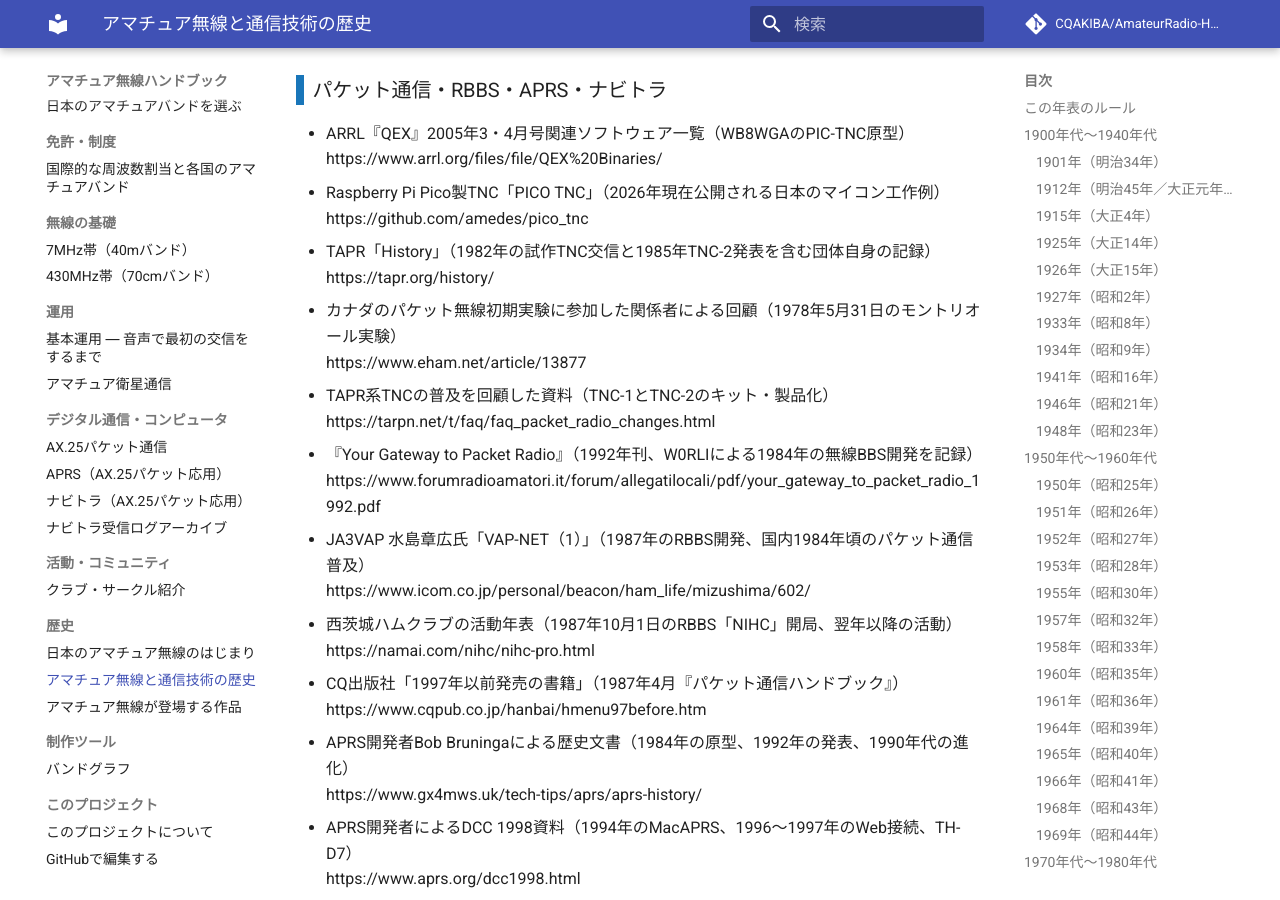
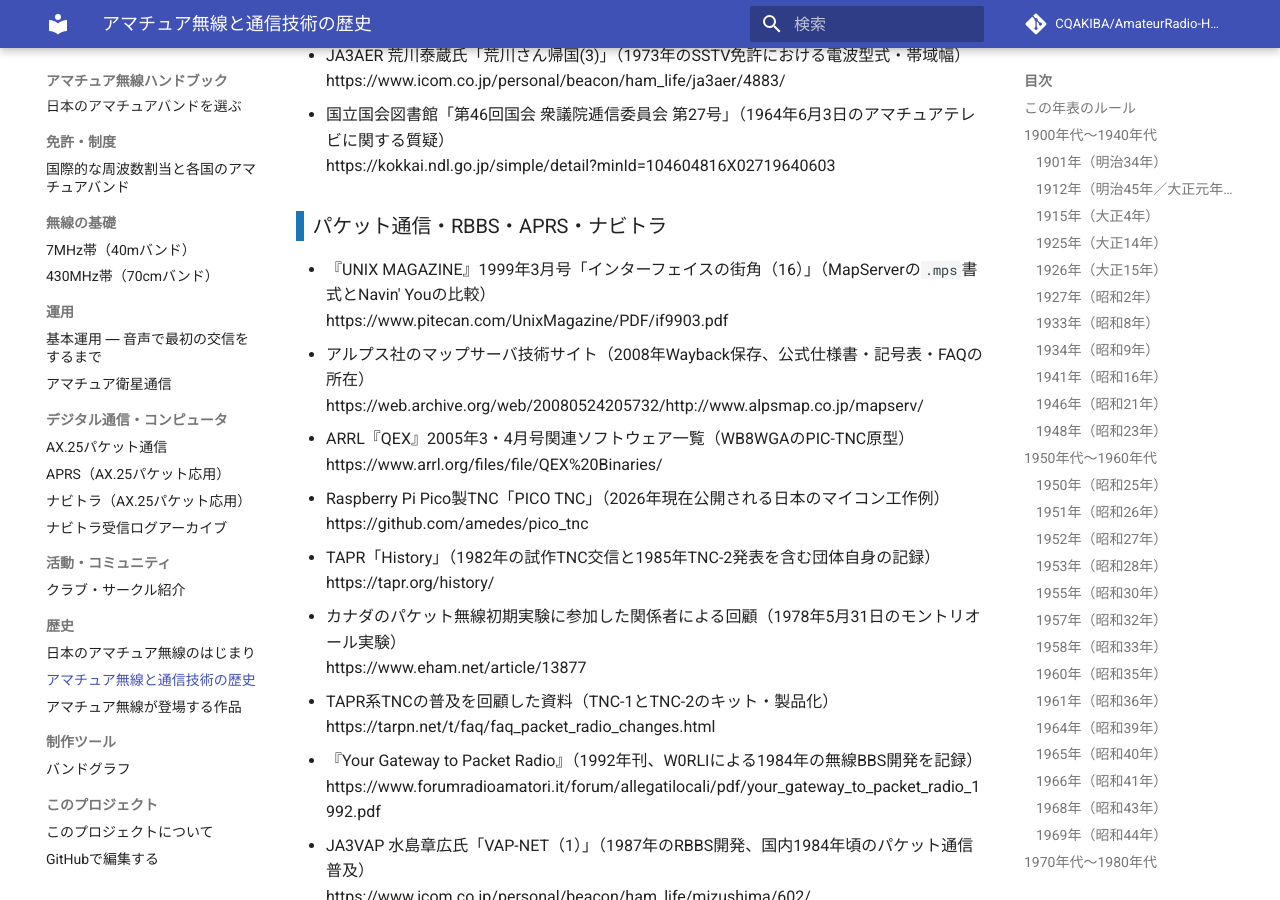
Before and after one commit to CQAKIBA/AmateurRadio-Handbook, an MkDocs documentation site: the page built from docs/15_歴史/history.md, in a window 1280 px wide and 900 px high, scrolled down 19015 px. Built offline with MkDocs 1.6.1 and Material for MkDocs 9.7.7, drawn with Linux system fonts in a browser that asks for light colours; comment, search, counter and statistics services are not loaded; some of the changed text lies outside the part shown.

Commit message:
docs: 1999年に公開されたアルプスMapServerスクリプトを電子地図史に記録

```diff
--- a/docs/15_歴史/history.md
+++ b/docs/15_歴史/history.md
@@ -290,6 +290,7 @@
 
 ### 1999年（平成11年）
 
+- **3月 [電子地図・アマチュア無線]** 『UNIX MAGAZINE』の「インターフェイスの街角」で、アルプス社の**マップサーバスクリプト（`.mps`）**とソニーのNavin' You用位置表示スクリプトが紹介されました。地図自体は利用者のPCに置き、インターネットでは座標・文字・記号の情報だけを交換する方式です。この仕組みは後に、ナビトラの受信情報を全国の電子地図に表示するシステムにも利用されました（[ナビトラ受信ログアーカイブ](../07_デジタル通信・コンピュータ/ナビトラ受信ログアーカイブ.md)）。
 - **2月22日 [携帯電話]** NTTドコモが「iモード」サービスを開始。携帯電話単体でメールやWeb系オンラインサービスを利用する時代が本格化します。
 - **10月 [アマチュア無線]** 第4級アマチュア無線技士の当日受付・即日型国家試験が開始。
 - **11月 [アマチュア無線・電子工作]** 日本のアマチュア無線家による**PIC16F84を使ったGPS表示器とAX.25ナビトラ・ビーコン発信機**の製作記録が公開されました。マイコンで通信フレームと1200bit/s AFSKを作り、NMEAの測位データを無線へ流す独自の工作でした。
@@ -513,6 +514,10 @@
 
 ### パケット通信・RBBS・APRS・ナビトラ
 
+- 『UNIX MAGAZINE』1999年3月号「インターフェイスの街角（16）」（MapServerの`.mps`書式とNavin' Youの比較）
+  https://www.pitecan.com/UnixMagazine/PDF/if9903.pdf
+- アルプス社のマップサーバ技術サイト（2008年Wayback保存、公式仕様書・記号表・FAQの所在）
+  https://web.archive.org/web/20080524205732/http://www.alpsmap.co.jp/mapserv/
 - ARRL『QEX』2005年3・4月号関連ソフトウェア一覧（WB8WGAのPIC-TNC原型）
   https://www.arrl.org/files/file/QEX%20Binaries/
 - Raspberry Pi Pico製TNC「PICO TNC」（2026年現在公開される日本のマイコン工作例）
```
